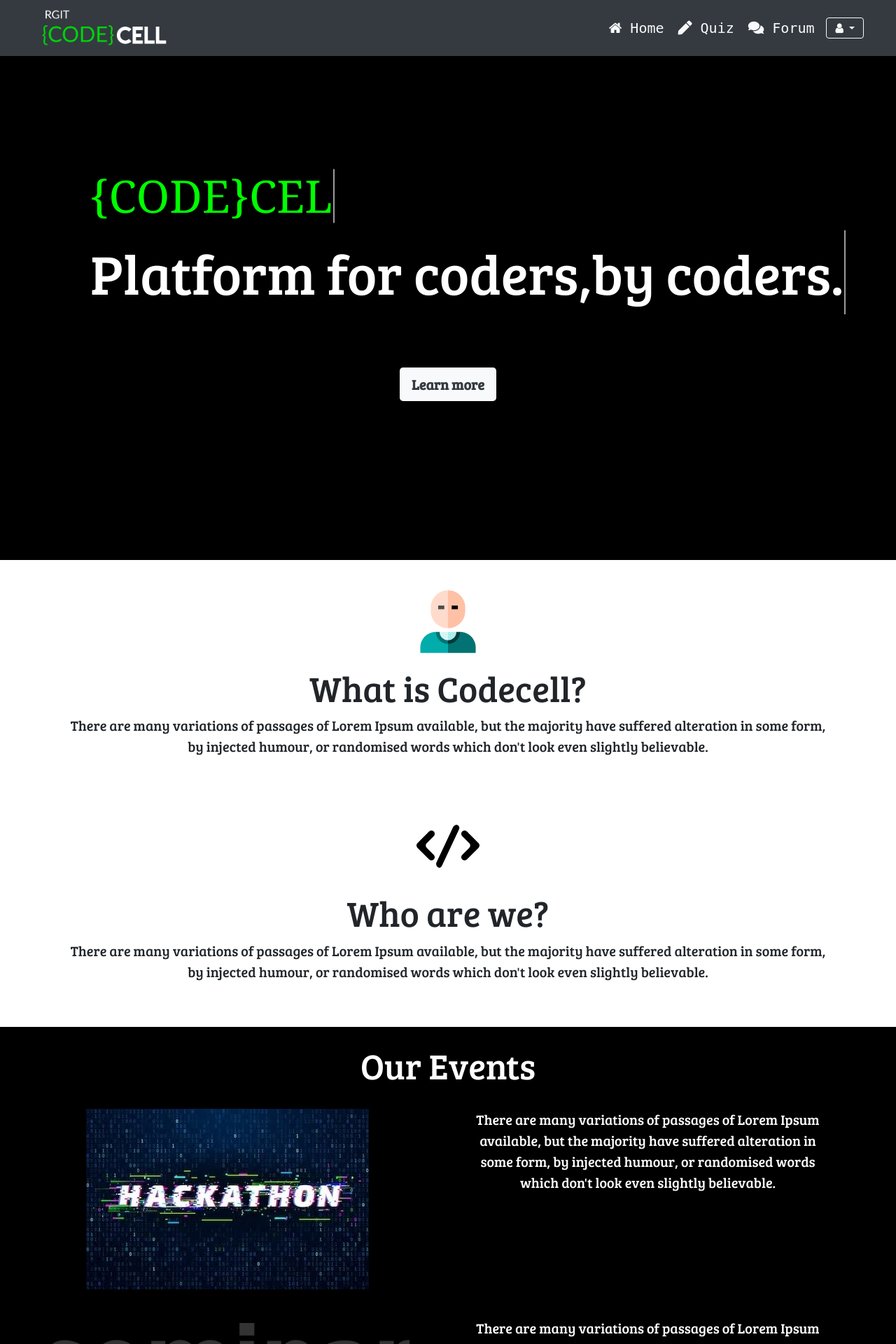
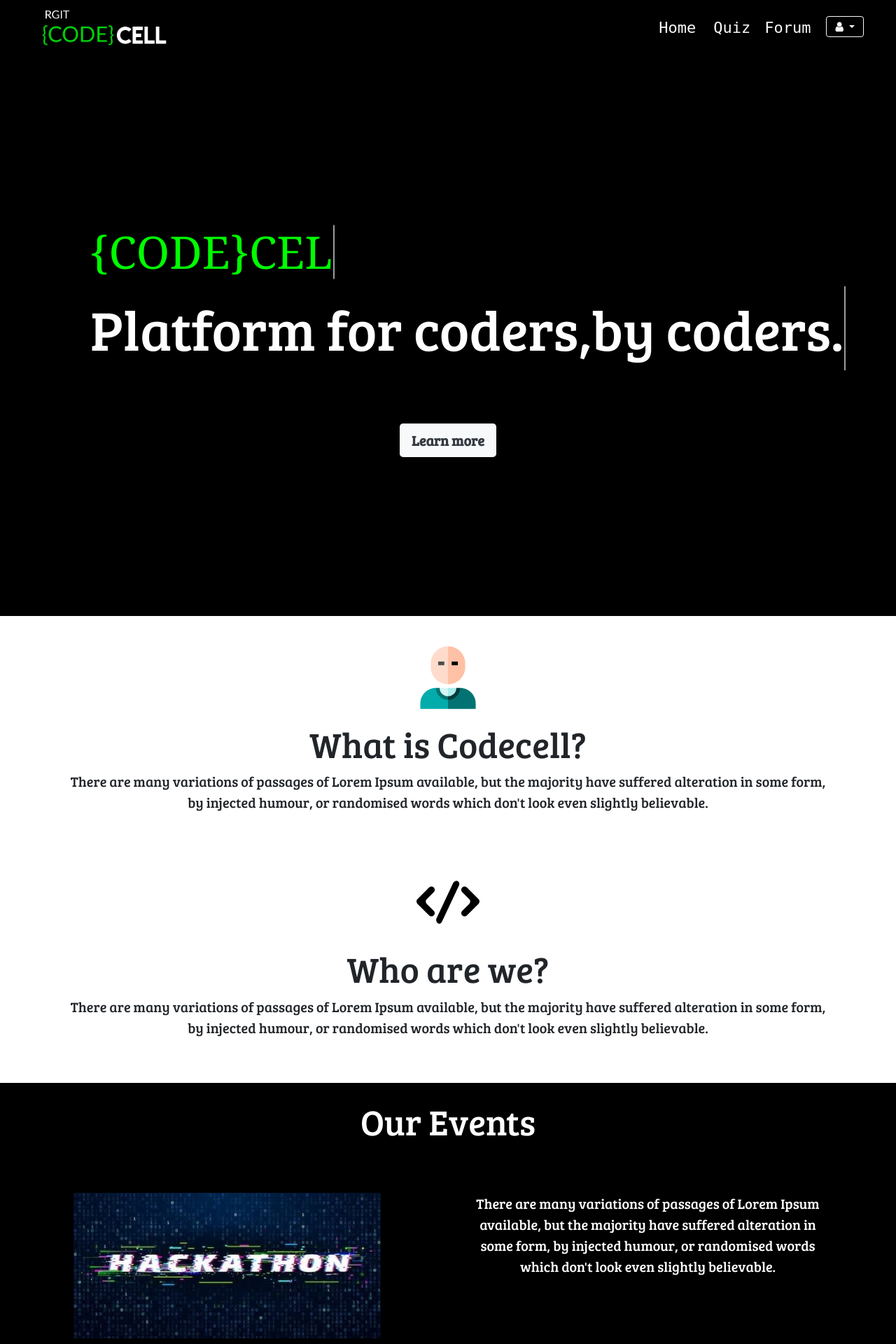
Before and after one commit to adityachavan198/Codecell, a Django app: page / in a window 1280 px wide. Shown: the top 1920 px of the page at 70% size. Run offline with Django 3.2, Linux system fonts and the light colour scheme; some libraries are stand-ins or nearby versions; some web fonts are replaced.

Commit message:
Navbar Edited And Added Scrolling Animation -Asad

```diff
--- a/Accounts/templates/Accounts/base.html
+++ b/Accounts/templates/Accounts/base.html
@@ -22,8 +22,10 @@
 
 </head>
 
+<script src="https://unpkg.com/scrollreveal"></script>
+
 <header id="header">
-    <div id="navBar" class="container-fluid fixed-top bg-dark" >
+    <div id="navBar" class="container-fluid navbar-default" >
       <nav class="navbar navbar-expand-lg ">
         <div class="container-fluid">
           <!-- Logo -->
@@ -42,13 +44,13 @@
             <ul class="navbar-nav ml-auto ">
               <li class="nav-item">
 
-                <a class="nav-link text-light " href="{% url 'home' %}" style="font-size: 20px;padding-left: 10px;padding-right: 10px;"><span class="fa fa-home"></span> Home</a>
+                <a class="nav-link text-light " href="{% url 'home' %}" style="font-size: 22px;padding-left: 10px;padding-right: 10px;">Home</a>
               </li>
               <li class="nav-item">
-                <a class="nav-link text-light" href="{% url 'quiz_category_list_all' %}" data-scroll-nav="5" style="font-size: 20px;padding-left: 10px;padding-right: 10px;"><span class="fas fa-pen"></span> Quiz</a>
+                <a class="nav-link text-light" href="{% url 'quiz_category_list_all' %}" data-scroll-nav="5" style="font-size: 22px;padding-left: 15px;padding-right: 10px;"> Quiz</a>
               </li>
               <li class="nav-item">
-                <a class="nav-link text-light" href="{% url 'forum_home' %}" style="font-size: 20px;padding-left: 10px;padding-right: 10px"><span class="fas fa-comments"></span> Forum</a>
+                <a class="nav-link text-light" href="{% url 'forum_home' %}" style="font-size: 22px;padding-left: 10px;padding-right: 15px"> Forum</a>
               </li>
 
                           <li><div  style="padding-left: 07px; padding-top: 08px;;" class="dropdown">
@@ -123,12 +125,28 @@ document.getElementById("date").innerHTML = n + " ";
 <style>
   body{
     font-family: 'Bree Serif', serif;
+    overflow-x: hidden;
 
   }
   #navBar{
 font-family: 'Nanum Gothic Coding', monospace;
   }
+  .navbar-default{
+    background-color: #000;
+    border: 0;
+  }
 </style>
+
+
+<!-- SCRIPT FOR SCROLLING ANIMATION -->
+<script>
+window.sr = ScrollReveal();
+sr.reveal(".navbar", {
+  duration: 2000,
+  origin: 'bottom',
+  distance: "300px",
+});
+</script>
 
 {#footer ends here#}
 {% endblock %}
--- a/Accounts/templates/Accounts/home.html
+++ b/Accounts/templates/Accounts/home.html
@@ -11,27 +11,27 @@
 
 <div class="container " style="text-align: center;padding: 3vh;">
     <img src="{% static 'Accounts/assets/i1.svg' %}" style="height: 10vmax;width: 7vmax">
-    <h2>What is Codecell?</h2>
-    <p>There are many variations of passages of Lorem Ipsum available, but the majority have suffered alteration in some form, by injected humour, or randomised words which don't look even slightly believable.</p>
+    <h2 class="upperTop">What is Codecell?</h2>
+    <p class="lowerBottom">There are many variations of passages of Lorem Ipsum available, but the majority have suffered alteration in some form, by injected humour, or randomised words which don't look even slightly believable.</p>
 </div>
 
 <div class="container " style="text-align: center;padding:3vh;margin-bottom: 3vh">
-    <img src="{% static 'Accounts/assets/i2.svg' %}" style="height: 10vmax;width: 7vmax">
-    <h2>Who are we?</h2>
-    <p>There are many variations of passages of Lorem Ipsum available, but the majority have suffered alteration in some form, by injected humour, or randomised words which don't look even slightly believable.</p>
+    <img class="imgRight" src="{% static 'Accounts/assets/i2.svg' %}" style="height: 10vmax;width: 7vmax">
+    <h2 class="upperTop">Who are we?</h2>
+    <p class="lowerBottom">There are many variations of passages of Lorem Ipsum available, but the majority have suffered alteration in some form, by injected humour, or randomised words which don't look even slightly believable.</p>
   </div>
 
 <div class="container-fluid" style="background-color: black;padding: 3vh;height: 100vh">
-  <h2 style="color: white;text-align: center;">Our Events</h2>
+  <h2 class="upperTop" style="color: white;text-align: center; padding-bottom: 40px;">Our Events</h2>
   <div class="container-fluid row " >
 
-    <div class="col-lg-6 col-sm-12"><center><a href="{% url 'home' %}"><img src="{% static 'Accounts/assets/hack1.jpg' %}" style="padding: 3vmin;/*height: 20vmax;width: 38vmax;*/"  class="img-fluid"></a></center></div>
-    <div class="col-lg-6 col-sm-12"><p style="padding: 3vmin;color: white;margin-bottom: 3vh;text-align: center;">There are many variations of passages of Lorem Ipsum available, but the majority have suffered alteration in some form, by injected humour, or randomised words which don't look even slightly believable.</p></div>
+    <div class="col-lg-6 col-sm-12"><center><a href="{% url 'home' %}"><img src="{% static 'Accounts/assets/hack1.jpg' %}" style="padding: 3vmin;/*height: 20vmax;width: 38vmax;*/"  class="img-fluid imgLeft"></a></center></div>
+    <div class="col-lg-6 col-sm-12"><p class="rightTxt" style="padding: 3vmin;color: white;margin-bottom: 3vh;text-align: center;">There are many variations of passages of Lorem Ipsum available, but the majority have suffered alteration in some form, by injected humour, or randomised words which don't look even slightly believable.</p></div>
 </div>
 
   <div class="container-fluid row " >
-    <div class="col-lg-6 col-sm-12"><center><a href="#Seminar"><img src="{% static 'Accounts/assets/seminar.png' %}" style="padding: 3vmin/*;height: 20vmax;width: 38vmax*/"  class="img-fluid"></a></center></div>
-    <div class="col-lg-6 col-sm-12"><p style="padding: 2vmin;color: white;margin-bottom: 3vh;text-align: center;">There are many variations of passages of Lorem Ipsum available, but the majority have suffered alteration in some form, by injected humour, or randomised words which don't look even slightly believable.</p></div>
+    <div class="col-lg-6 col-sm-12"><center><a href="#Seminar"><img src="{% static 'Accounts/assets/seminar.png' %}" style="padding: 3vmin/*;height: 20vmax;width: 38vmax*/"  class="img-fluid imgLeft"></a></center></div>
+    <div class="col-lg-6 col-sm-12"><p class="rightTxt" style="padding: 2vmin;color: white;margin-bottom: 3vh;text-align: center;">There are many variations of passages of Lorem Ipsum available, but the majority have suffered alteration in some form, by injected humour, or randomised words which don't look even slightly believable.</p></div>
 </div>
 
 </div>
@@ -148,4 +148,42 @@
 {#</div>#}
 
 
+<script>
+window.sr = ScrollReveal();
+sr.reveal(".upperTop", {
+  duration: 1500,
+  origin: 'top',
+  distance: "300px",
+  // delay: 100
+});
+sr.reveal(".lowerBottom", {
+  duration: 1500,
+  origin: 'bottom',
+  distance: "300px",
+  // delay: 100
+});
+sr.reveal(".imgRight", {
+  duration: 1500,
+  origin: 'right',
+  distance: "300px",
+  // delay: 100
+});
+sr.reveal(".imgLeft", {
+  duration: 1500,
+  origin: 'left',
+  distance: "300px",
+  // delay: 100
+});
+sr.reveal(".rightTxt", {
+  duration: 1500,
+  origin: 'right',
+  distance: "300px",
+  // delay: 100
+});
+
+
+
+</script>
+
+
 {% endblock %}
```
